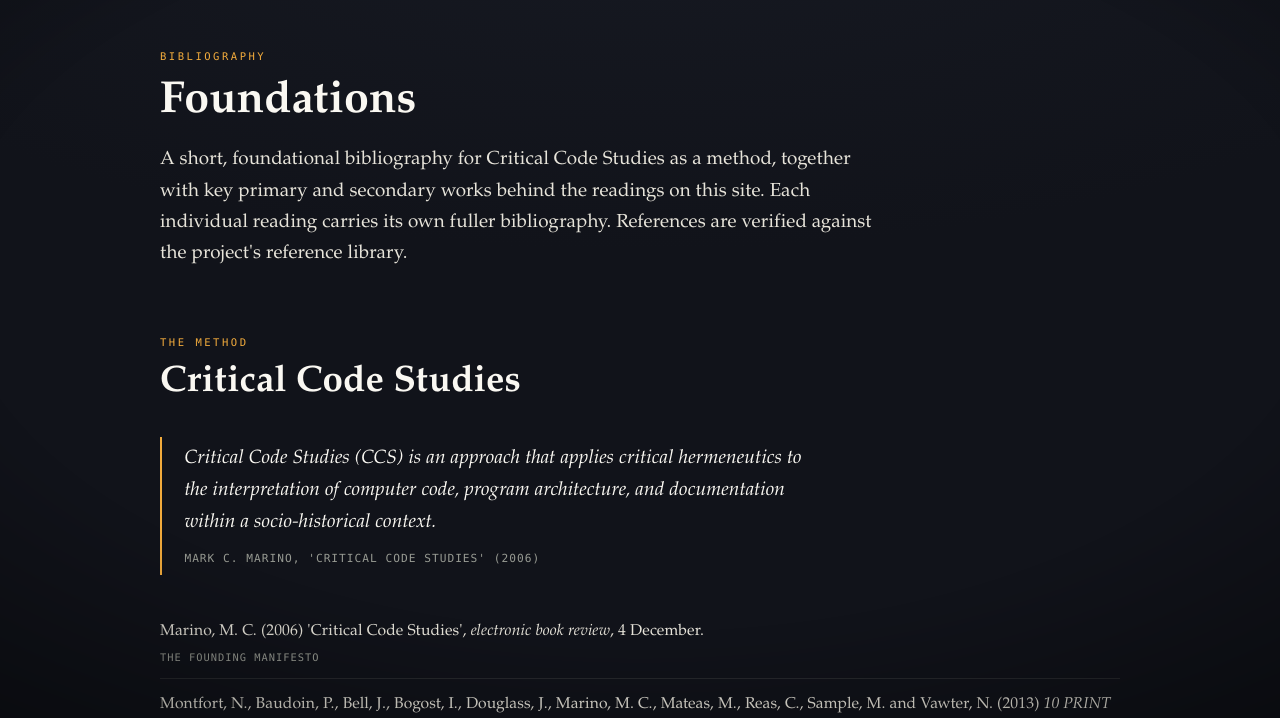
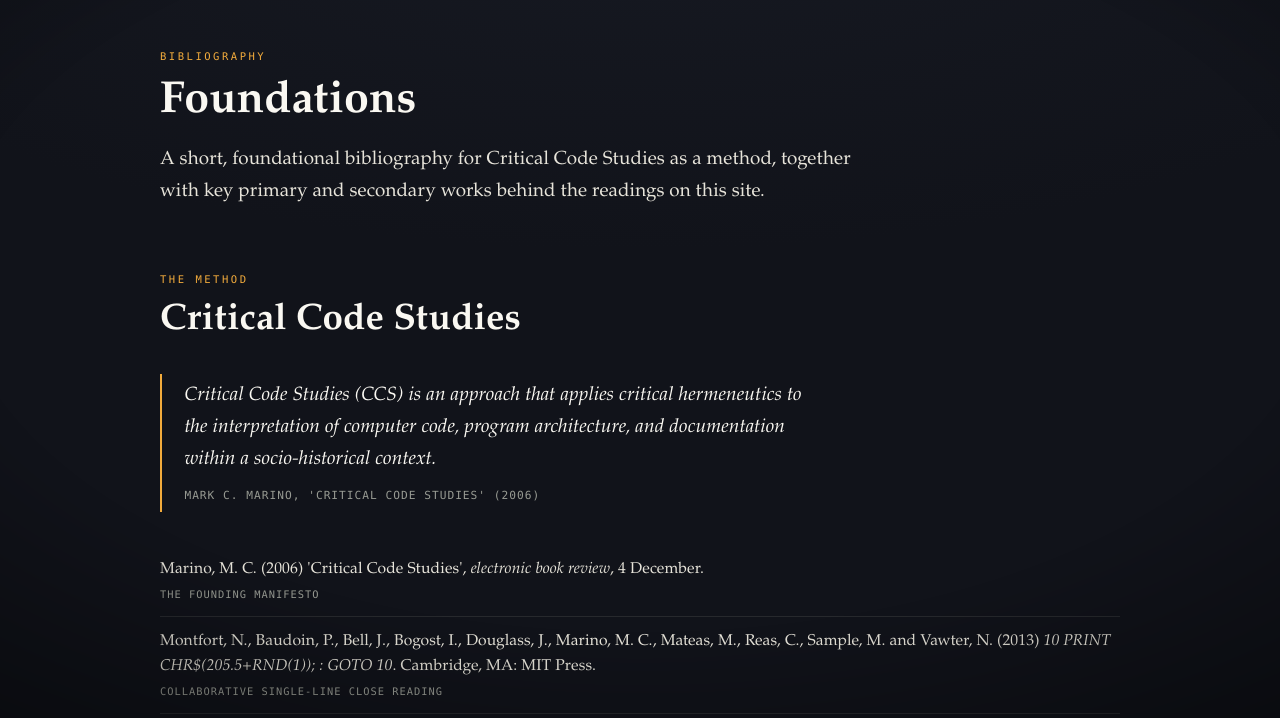
Before and after one commit to critical-code-studies/critical-code-studies.github.io, a plain HTML site: page bibliography.html in a window 1280 px wide. Shown: the part 67-785 px from the top of the page. Drawn offline with Linux system fonts and the light colour scheme.

Commit message:
Trim two sentences (people, bibliography intros)
Delete 'The readings on this site are offered as a contribution...rather than as
its boundary' (people) and 'Each individual reading carries its own fuller
bibliography. References are verified...' (bibliography). v0.2.3.

```diff
--- a/bibliography.html
+++ b/bibliography.html
@@ -37,7 +37,7 @@
     <section class="section lede">
       <span class="kicker">Bibliography</span>
       <h2 style="font-size: clamp(1.9rem, 5.2vw, 2.8rem);">Foundations</h2>
-      <p>A short, foundational bibliography for Critical Code Studies as a method, together with key primary and secondary works behind the readings on this site. Each individual reading carries its own fuller bibliography. References are verified against the project's reference library.</p>
+      <p>A short, foundational bibliography for Critical Code Studies as a method, together with key primary and secondary works behind the readings on this site.</p>
     </section>
 
     <section class="section">
```
Also changed, not shown: people.html (+1 -1 lines), 1 other file.
